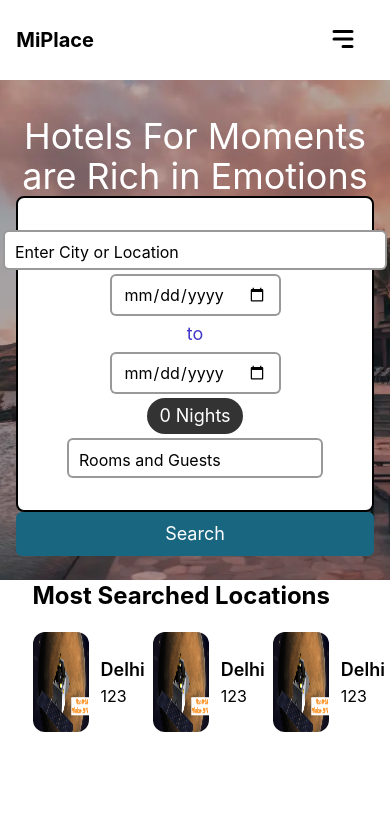
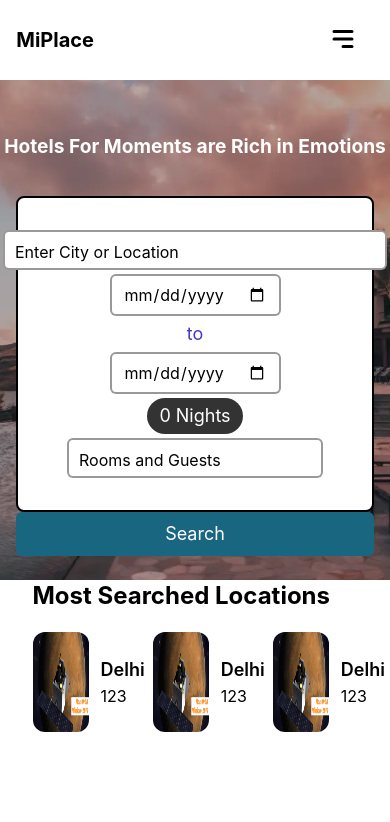
Before and after one commit to aruljohnsonalmabetter/MiPlace-Frontend, a React (Create React App) app in the folder miplace/: page / in a window 390 px wide. Shown: the top 822 px of the page. Built offline with nearby package versions, Linux system fonts and the light colour scheme.

Commit message:
some responsive changes added

```diff
--- a/miplace/src/components/HomeCard.jsx
+++ b/miplace/src/components/HomeCard.jsx
@@ -2,6 +2,7 @@ import React from 'react';
 import backgroundImage from '../images/scene.webp';
 import { PlaceSearchBarComponent } from './PlaceSearchBarComponent';
 import { Link } from 'react-router-dom';
+import "./styles.css";
 
 const HomeCard = () => {
     const cardStyle = {
@@ -9,12 +10,12 @@ const HomeCard = () => {
     };
     return (
         // <div className="home-card bg-cover bg-center h-[500px] overflow-x-hidden" >
-        <div className="home-card bg-cover bg-center h-[500px] overflow-x-hidden relative" style={{ ...cardStyle, backgroundImage: `url(${backgroundImage})` }}>
+        <div  id = "imgback"className="home-card bg-cover bg-center h-[500px] relative" style={{ ...cardStyle, backgroundImage: `url(${backgroundImage})` }}>
             <div className=' bottom-6 w-full absolute'>
                 {/* <div className=' bottom-0 w-full absolute flex justify-center items-center'> */}
                 {/* <div className='bg-white w-11/12'> */}
                 <div className='flex justify-center items-center flex-col'>
-                    <h1 class="text-4xl text-white text-center ">Hotels For Moments are Rich in Emotions</h1>
+                    <h1 id="txt" class="text-4xl text-white text-center pb-40">Hotels For Moments are Rich in Emotions</h1>
 
                     <PlaceSearchBarComponent />
                     {/* <button className='bg-[#196680] px-2 py-2 text-white w-11/12 text-semibold text-lg rounded-md'>
--- a/miplace/src/components/MostSearchedLocations.js
+++ b/miplace/src/components/MostSearchedLocations.js
@@ -31,11 +31,11 @@ export const MostSearchedLocations = () => {
   return (
     <div className=" flex justify-center items-center ">
       <div className="    mostSearchedPlaces w-10/12 ">
-        <p className="text-start text-2xl font-bold">Most Searched Locations</p>
-        <div className="  flex justify-between items-center w-full my-5">
+        <p className="text-start text-2xl font-bold text-center ">Most Searched Locations</p>
+        <div className="flex justify-between items-center w-full my-5">
           {placesObj.map((elem) => {
             return (
-              <div className="flex justify-evenly items-center mr-16 " key={Math.random() * 1000}>
+              <div className="flex justify-evenly items-center mr-16" key={Math.random() * 1000}>
                 <img className="rounded-xl" src={elem.url} alt="img" />
                 <div className="ml-3 text-start ">
                   <p className="text-lg font-semibold">{elem.placeName}</p>
--- a/miplace/src/components/styles.css
+++ b/miplace/src/components/styles.css
@@ -1,3 +1,8 @@
+ /* *{
+    margin :0;
+    padding :0;
+    box-sizing: border-box;
+ } */
  #largecontainer{
     @media screen and (max-width: 1200px) {
             height: 20%;
@@ -5,7 +10,7 @@
         }
  }
 
- #container{
+#container{
 @media screen and (max-width: 1200px) {
    flex-direction :column;
    /* height : 70%; */
@@ -19,3 +24,13 @@
         gap: 4px;
     }
 }
+#txt{
+@media screen and (max-width: 1200px) {
+        padding-bottom: 50px ;
+    }
+@media screen and (max-width: 663px) {
+            padding-bottom: 30px;
+            font-size:larger;
+            font-weight:bold;
+        }
+}
```
